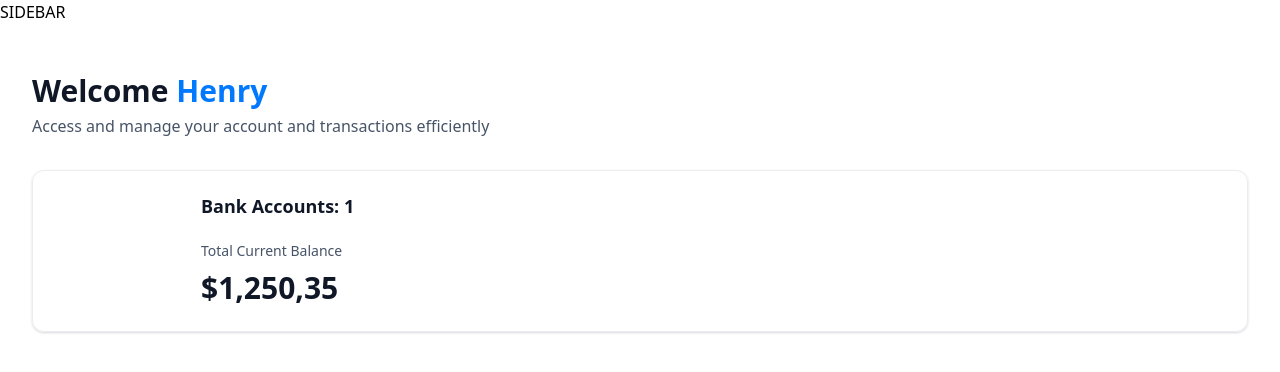
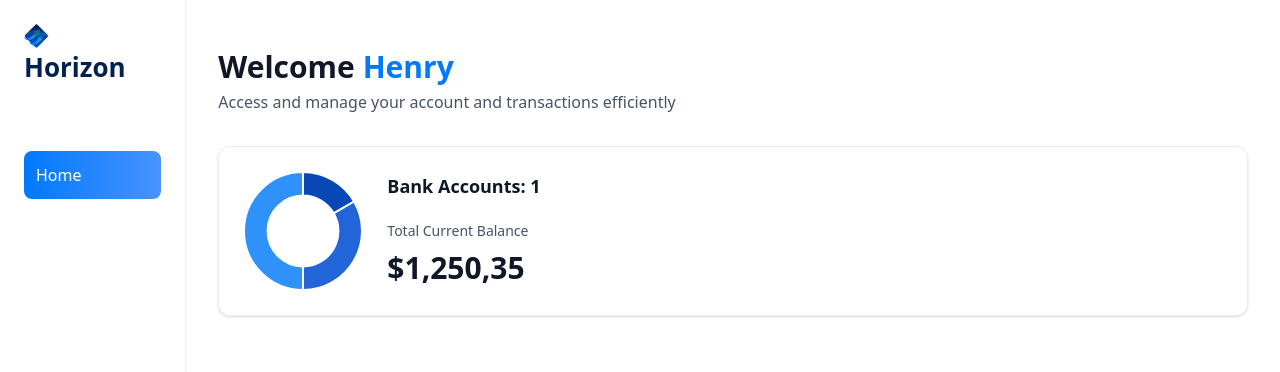
Before and after one commit to whippyy/banking-app, a Next.js app: page / in a window 1280 px wide. Shown: the top 372 px of the page. Built offline with nearby package versions, Linux system fonts and the light colour scheme.

Commit message:
some sidebar development

```diff
--- a/app/(root)/layout.tsx
+++ b/app/(root)/layout.tsx
@@ -1,11 +1,15 @@
+import SideBar from "@/components/SideBar";
+
 export default function RootLayout({
   children,
 }: Readonly<{
   children: React.ReactNode;
 }>) {
+  const logIn = {firstName: 'Henry', lastName: 'Le' };
+
   return (
-    <main>
-        SIDEBAR
+    <main className="flex h-screen w-full font-inter">
+        <SideBar user = {logIn}/>
         {children}
     </main>
   );
--- /dev/null
+++ b/components/DoughnutChart.tsx
@@ -0,0 +1,35 @@
+"use client"
+
+import {Chart as ChartJS, ArcElement, Tooltip, Legend } from "chart.js";
+import { Doughnut } from "react-chartjs-2";
+
+ChartJS.register(ArcElement, Tooltip, Legend);
+
+
+
+const DoughnutChart = ({accounts} : DoughnutChartProps) => {
+    const data = {
+        datasets : [
+            {
+                label : 'Banks',
+                data: [1250, 2500, 3750],
+                backgroundColor:['#0747b6', '#2265d8', '#2f91fa']
+            }
+        ],
+        labels: ['Bank 1', 'Bank 2', 'Bank 3']
+    }
+
+    return <Doughnut
+        data={data}
+        options={{
+            cutout: '60%',
+            plugins: {
+                legend: {
+                    display: false
+                }
+            }
+        }}
+    />
+}
+
+export default DoughnutChart
--- /dev/null
+++ b/components/SideBar.tsx
@@ -0,0 +1,46 @@
+"use client"
+import Link from 'next/link'
+import React from 'react'
+import Image from 'next/image'
+import { sidebarLinks } from '@/constants'
+import { cn } from '@/lib/utils'
+import { usePathname } from 'next/navigation'
+
+const SideBar = ({user} : SiderbarProps) => {
+    const pathName = usePathname();
+  return (
+    <div>
+        <section className ='sidebar'>
+            <nav className ='flex flex-col gap-4'>
+                <Link href = "/" className = "mb-12 cursor-pointer items-center gap-2">
+                    <Image
+                        src = "/icons/logo.svg"
+                        width = {34}
+                        height = {34}
+                        alt = "Horizon Logo"
+                        className = 'size-[24px] max-xl:size-14'
+                    />
+                    <h1 className ='sidebar-logo'>
+                        Horizon
+                    </h1>
+                </Link>
+
+                {sidebarLinks.map((item) =>
+                {
+                    const isActive = pathName === item.route || pathName.startsWith('${item.route}/')
+                    return (
+                        <Link
+                            href={item.route} key={item.label} className={cn('sidebar-link', {'bg-bank-gradient' : isActive})}>
+                                {item.label}
+                        </Link>
+                    )
+                }
+
+            )}
+            </nav>
+        </section>
+    </div>
+  )
+}
+
+export default SideBar
--- a/components/TotalBalanceBox.tsx
+++ b/components/TotalBalanceBox.tsx
@@ -1,12 +1,13 @@
 import React from 'react'
 import AnimatedCounter from './AnimatedCounter'
+import DoughnutChart from './DoughnutChart'
 
 
 const TotalBalanceBox = ({accounts = [], totalBanks, totalCurrentBalance} : TotalBalanceBoxProps) => {
   return (
     <section className='total-balance'>
         <div className='total-balance-chart'>
-            {/* Chart*/}
+            <DoughnutChart accounts = {accounts} />
         </div>
 
         <div className='flex flex-col gap-6'>
@@ -19,11 +20,11 @@
                     Total Current Balance
                 </p>
 
-                <p className='total-balance-amount flex-center gap-2'>
+                <div className='total-balance-amount flex-center gap-2'>
                     <AnimatedCounter amount =
                         {totalCurrentBalance}
                     />
-                </p>
+                </div>
             </div>
         </div>
     </section>
--- a/package.json
+++ b/package.json
@@ -16,6 +16,7 @@
     "next": "14.2.4",
     "query-string": "^9.0.0",
     "react": "^18",
+    "react-chartjs-2": "^5.2.0",
     "react-countup": "^6.5.3",
     "react-dom": "^18",
     "tailwind-merge": "^2.3.0",
```
Also changed, not shown: 1 other file (tests, documents, lock files or other folders).
